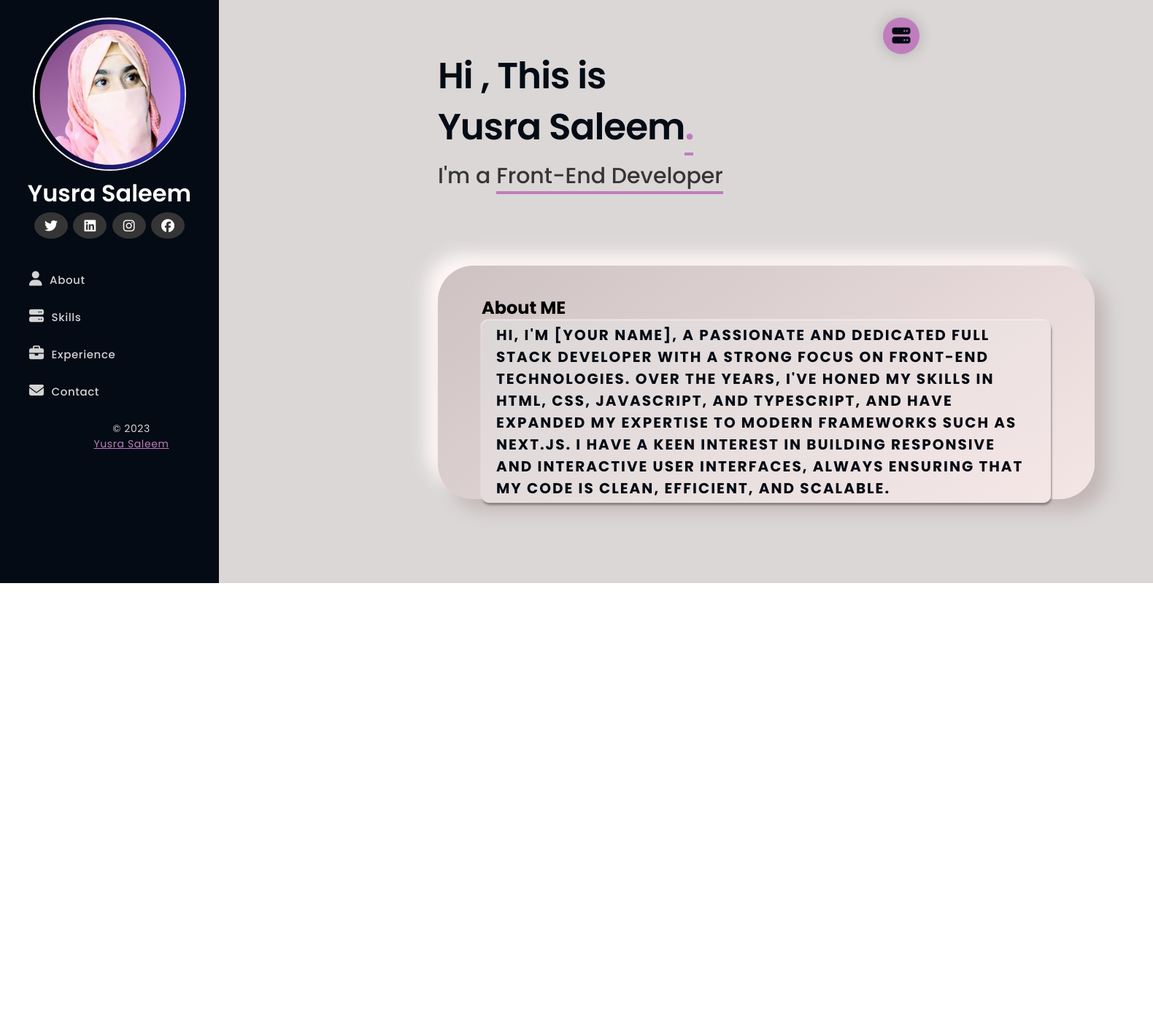
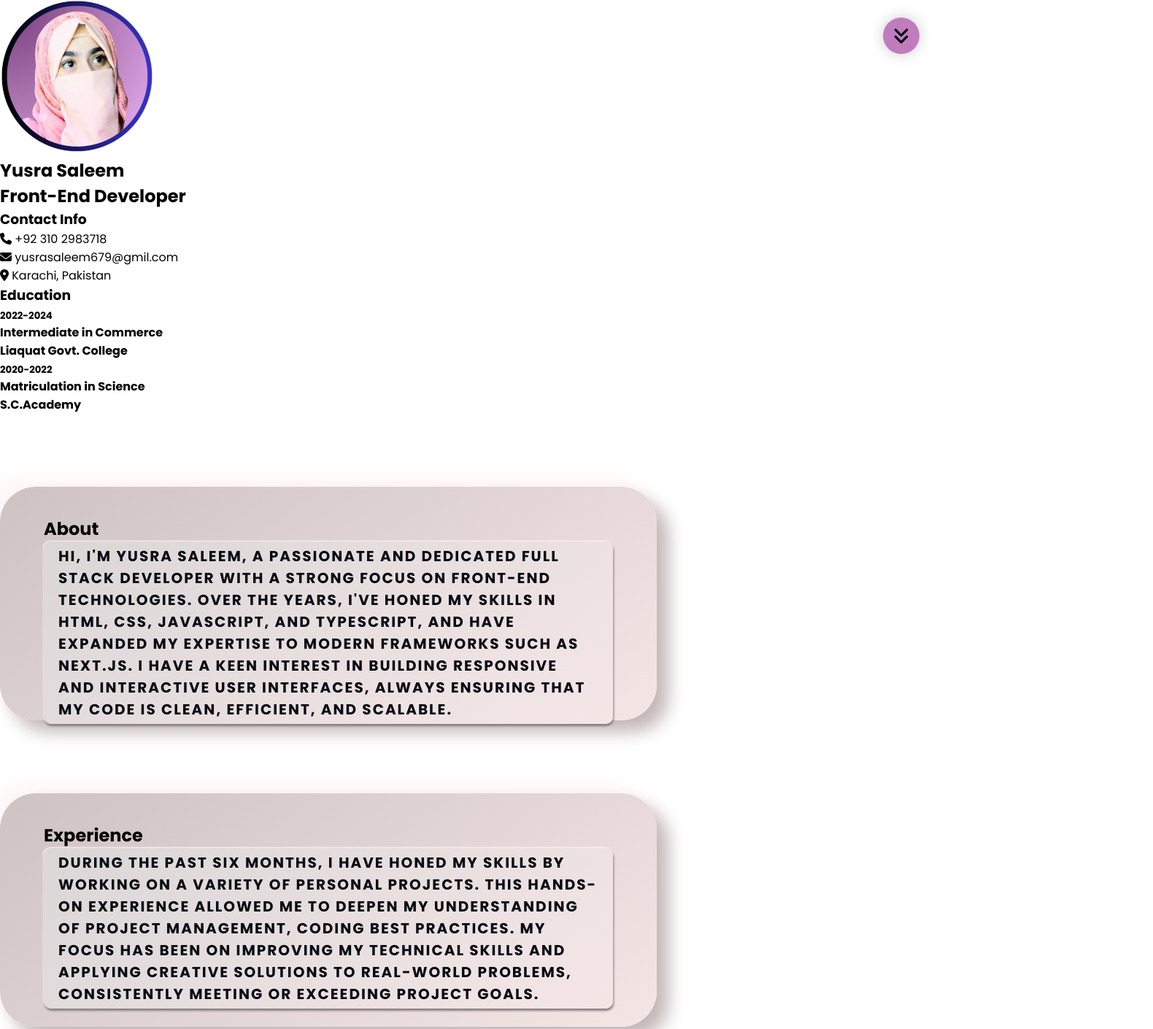
Before and after one commit to Yusra-Saleem/GIAIC-Hackathon-project-1-2, a plain HTML site: page index.html in a window 1280 px wide. Shown: the part 1-1411 px from the top of the page at 73% size, 1580 px wide, since content can reach past the window. Before the commit the page ends 900 px from the top, so only its background shows below. Drawn offline with Linux system fonts and the light colour scheme.

Commit message:
index.html

```diff
--- a/index.html
+++ b/index.html
@@ -1,81 +1,128 @@
 <!DOCTYPE html>
 <html lang="en">
+
 <head>
     <meta charset="UTF-8">
     <meta name="viewport" content="width=device-width, initial-scale=1.0">
-    <title>Portfolio</title>
-    <link rel="stylesheet" href="https://cdnjs.cloudflare.com/ajax/libs/font-awesome/5.15.3/css/all.min.css">
-    <link rel="stylesheet" href="https://cdnjs.cloudflare.com/ajax/libs/font-awesome/6.6.0/css/solid.min.css">
+    <title>Static-Resume-By-YUSRA_SALEEM</title>
+    <link rel="stylesheet" href="https://cdnjs.cloudflare.com/ajax/libs/font-awesome/6.6.0/css/all.min.css">
     <link rel="stylesheet" href="style.css">
 </head>
+
 <body>
-    <!-- HEADER START -->
-    <header>
-        <div class="profile">
+    <div class="container">
+        <div class="side1">
+            <div class="profileText">
+                <div class="imgBx">
                     <img src="profile.png" alt="">
-            <h1 id="main-h1">Yusra Saleem</h1>
-            <div class="social-icons">
-                <a href="#"><i class="fab fa-twitter"></i></a>
-                <a href="#"><i class="fab fa-linkedin"></i></a>
-                <a href="#"><i class="fab fa-instagram"></i></a>
-                <a href="#"><i class="fab fa-facebook"></i></a>
+                </div>
+                <h2>Yusra Saleem<br><span>Front-End Developer</span></h2>
+            </div>
+            <div class="contactInfo">
+                <h3 class="title">Contact Info</h3>
+                <ul>
+                    <li>
+                        <span class="icon"><i class="fa-solid fa-phone"></i></span>
+                        <span class="text">+92 310 2983718</span>
+                    </li>
+                    <li>
+                        <span class="icon"><i class="fa-solid fa-envelope"></i></span>
+                        <span class="text">yusrasaleem679@gmil.com</span>
+                    </li>
+                    <li>
+                        <span class="icon"><i class="fa-solid fa-location-dot"></i></span>
+                        <span class="text">Karachi, Pakistan</span>
+                    </li>
+                </ul>
+            </div>
+            <div class="contactInfo education">
+                <h3 class="title">Education</h3>
+                <ul>
+                    <li>
+                        <h5>2022-2024</h5>
+                        <h4>Intermediate in Commerce</h4>
+                        <h4>Liaquat Govt. College</h4>
+                    </li>
+                    <li>
+                        <h5>2020-2022</h5>
+                        <h4>Matriculation in Science</h4>
+                        <h4>S.C.Academy</h4>
+                    </li>
+                </ul>
             </div>
         </div>
-        <nav class="navbar">
-            <ul>
-                <li><a href="#"><i class="fas fa-user"></i>About</a></li>
-                <li><a href="#"><i class="fas fa-server"></i>Skills</a></li>
-                <li><a href="#"><i class="fas fa-briefcase"></i>Experience</a></li>
-                <li><a href="#"><i class="fas fa-envelope"></i>Contact</a></li>
-            </ul>
-        </nav>
-        <div class="footer">
-            <p> &copy; 2023 <br><a href="https://github.com/yusra-saleem"> Yusra Saleem</a></p>
+
+        <div class="side2">
+            <div class="about">
+                <h2 class="title2">About</h2>
+                <p class="text">
+                    Hi, I'm YUSRA SALEEM, a passionate and dedicated Full Stack Developer with a strong focus on
+                    front-end technologies. Over the years, I've honed my skills in HTML, CSS, JavaScript, and
+                    TypeScript, and have expanded my expertise to modern frameworks such as Next.js.
+
+                    I have a keen interest in building responsive and interactive user interfaces, always ensuring that
+                    my code is clean, efficient, and scalable.
+                </p>
+
             </div>
-    </header>
-    <div id="container" class="skills-section">
-        <div class="skills-section">
-            <h1>Skills</h1>
-            <p>Here you can find the skills I have acquired over the years.</p>
-            <ul class="skills">
-                <li>HTML</li>
-                <li>CSS</li>
-                <li>JAVASCRIPT</li>
-                <li>TYPESCRIPT</li>
-                <li>NEXT.JS</li>
-            </ul>
-        </div>
-        <div class="experience-section">
-            <h1>Experience</h1>
-            <p>Here you can find my experience in various fields of work.</p>
-            <i>FRONT END DEVELOPER</i>
+
+            <div class="about">
+                <h2 class="title2">Experience</h2>
+                <div class="box">
+                    <p>During the past six months, I have honed my skills by working on a variety of personal projects.
+                        This hands-on experience allowed me to deepen my understanding of project management, coding
+                        best practices. My focus has been on improving my technical skills and applying creative
+                        solutions to real-world problems, consistently meeting or exceeding project goals.</p>
+
                 </div>
             </div>
-    <div class="toggle">
-        <i class="fas fa-server" id="toggleBtn"></i>
+            <!--== skilss section in toggle button ==-->
+
+            <div class="about">
+                <h2 class="title2">Skills
+                   <span> <i class="fa-solid fa-angles-down" id="toggleBtn"></i>
+                </h2></span>
+            </div>
+            <div class="hiddenSkills" id="hiddenSkills">
+                <div class="box">
+                    <h4>HTML</h4>
+                    <div class="percent">
+                        <div style="width: 95%;"></div>
+                    </div>
                 </div>
 
-    <!-- home section -->
-    <section id="home"> <div class="home-row">
-        <h1>Hi , This is <br>Yusra Saleem<span class="name">.</span></h1>
-        <p>I'm a <span class="auto-input">Front-End Developer</span></p>
-        <!-- about section -->
-         <div class="about">
-         <div class="about-section">
-        <h2 >About ME</h2>
-        <p>Hi, I'm [Your Name], a passionate and dedicated Full Stack Developer with a strong focus on front-end technologies. Over the years, I've honed my skills in HTML, CSS, JavaScript, and TypeScript, and have expanded my expertise to modern frameworks such as Next.js.
-
-          I have a keen interest in building responsive and interactive user interfaces, always ensuring that my code is clean, efficient, and scalable.</p>
+                <div class="box">
+                    <h4>CSS</h4>
+                    <div class="percent">
+                        <div style="width: 80%;"></div>
+                    </div>
+                </div>
+                <div class="box">
+                    <h4>JAVASCRIPT</h4>
+                    <div class="percent">
+                        <div style="width: 40%;"></div>
+                    </div>
+                </div>
+                <div class="box">
+                    <h4>TYPESCRIPT</h4>
+                    <div class="percent">
+                        <div style="width: 75%;"></div>
+                    </div>
+                </div>
+                <div class="box">
+                    <h4>NEXT.JS</h4>
+                    <div class="percent">
+                        <div style="width: 40%;"></div>
                     </div>
                 </div>
             </div>
-    </section>
 
+        </div>
 
-
+    </div>
+    </div>
 
 <script src="script.js"></script>
-    <script src="https://kit.fontawesome.com/2c36e9b7b1.js" c
-    rossorigin="anonymous"></script>
 </body>
+
 </html>
```
Lines whose indentation alone changed are shown as unchanged.
